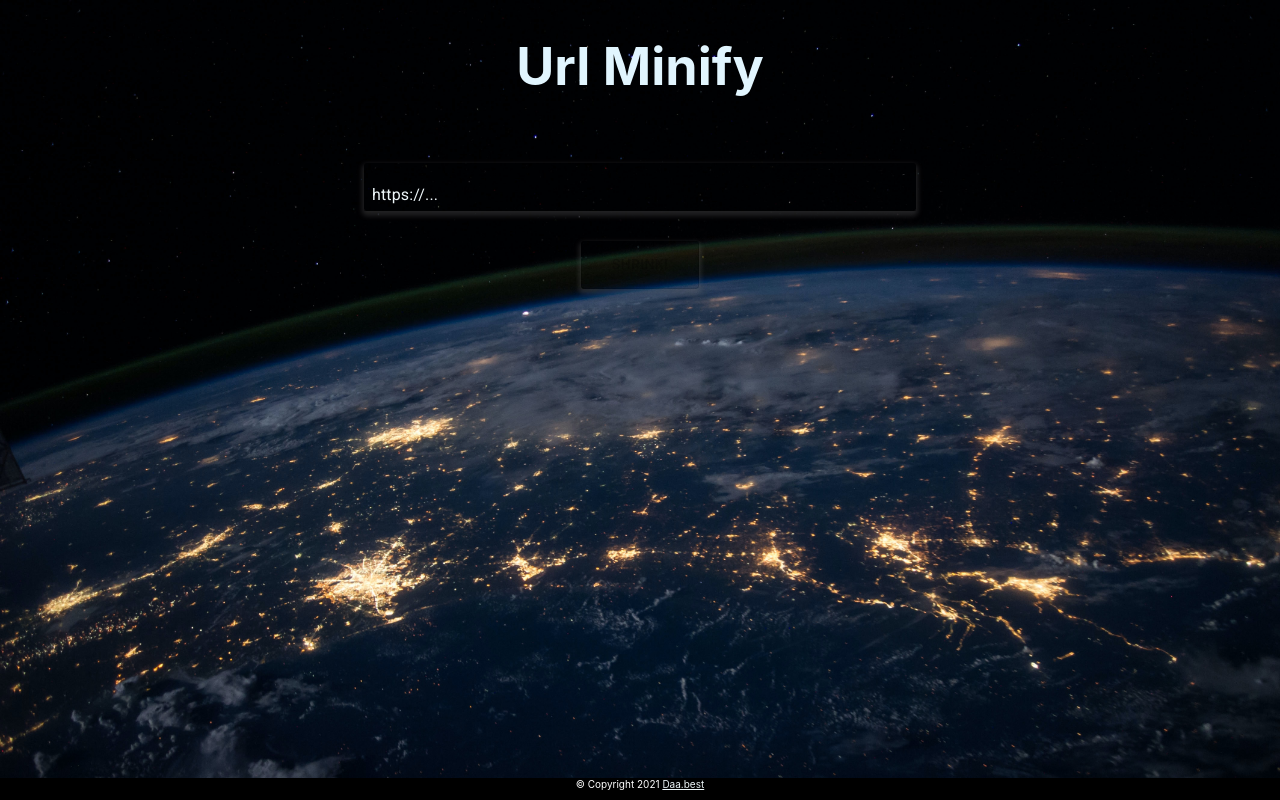
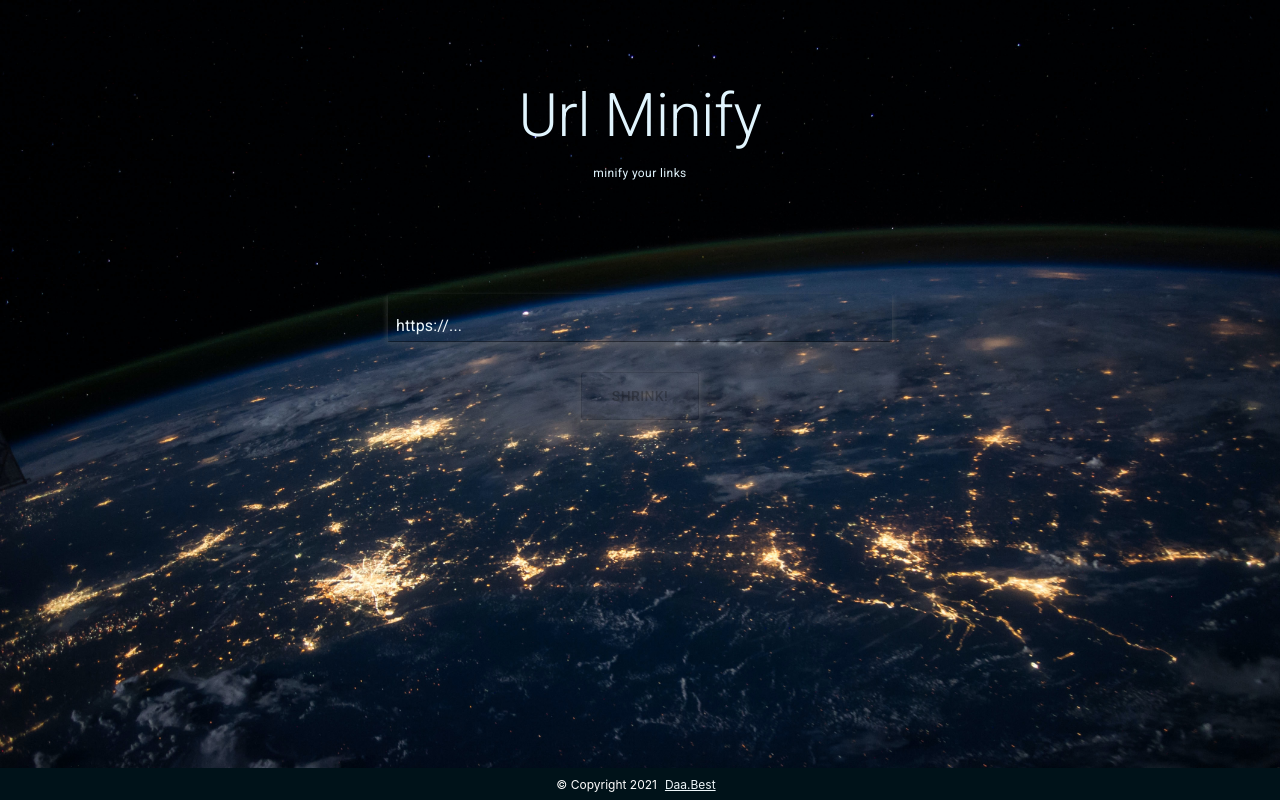
Before and after one commit to Daatwood/shortlinks-wap, a React (Create React App) app: page / in a window 1280 px wide. Built offline with nearby package versions, Linux system fonts and the light colour scheme.

Commit message:
refactor and style cleanup

```diff
--- a/src/App.js
+++ /dev/null
@@ -1,20 +0,0 @@
-import logo from './logo.svg';
-import './App.css';
-import Converter from './components/Converter'
-
-
-function App() {
-  return (
-    <div className="App">
-      <header className="App-header">
-        <h1>Url Minify</h1>
-        <Converter/>
-        <div className='footer'>
-          © Copyright 2021 <a href='https://Daa.best' target='_blank'>Daa.best</a>
-        </div>
-      </header>
-    </div>
-  );
-}
-
-export default App;
--- a/src/components/Converter.jsx
+++ b/src/components/Converter.jsx
@@ -1,7 +1,11 @@
-import { TextField, Button, InputAdornment, Container } from '@material-ui/core';
-import { makeStyles, styled } from '@material-ui/core/styles';
+import { TextField, Button, InputAdornment, Container, CircularProgress } from '@material-ui/core';
+import { styled } from '@material-ui/core/styles';
 import axios from 'axios';
 import React, { useState } from 'react';
+
+import clipboardCopy from '../utils/clipboardCopy'
+import highlightTarget from '../utils/highlight'
+
 
 const white = '#edf6f9';
 
@@ -31,72 +35,77 @@ const StyledInput = styled(TextField)({
 })
 
 const CopyMessage = styled(InputAdornment)({
+  marginRight: 4,
   '& p': {
     color: white
   }
 })
 
-
-function Converter() {
+const Converter = ({strings}) => {
   const limit = 2048
   const [url, setUrl] = useState("");
   const [url64, setUrl64] = useState("");
   const [short, setShort] = useState('');
   const [error, setError] = useState(false);
   const [loading, setLoading] = useState(false);
-  const [copyMsg, setCopyMsg] = useState('Click to copy');
-  const regex = new RegExp(/https?:\/\/(?:www\.|(?!www))[a-zA-Z0-9][a-zA-Z0-9-]+[a-zA-Z0-9]\.[^\s]{2,}|www\.[a-zA-Z0-9][a-zA-Z0-9-]+[a-zA-Z0-9]\.[^\s]{2,}|https?:\/\/(?:www\.|(?!www))[a-zA-Z0-9]+\.[^\s]{2,}|www\.[a-zA-Z0-9]+\.[^\s]{2,}/gi)
+  const [copyMsg, setCopyMsg] = useState(strings.copyDefault);
+  const [btnText, setBtnText] = useState(strings.btnGo);
+  const regexBegins = /^((https?):\/\/)/ig;
+  const regex = new RegExp(/https?:\/\/(?:www\.|(?!www))[a-zA-Z0-9][a-zA-Z0-9-]+[a-zA-Z0-9]\.[^\s]{2,}|www\.[a-zA-Z0-9][a-zA-Z0-9-]+[a-zA-Z0-9]\.[^\s]{2,}|https?:\/\/(?:www\.|(?!www))[a-zA-Z0-9]+\.[^\s]{2,}|www\.[a-zA-Z0-9]+\.[^\s]{2,}/i)
   const base = 'https://api.daa.best';
+  const regexSelf = /api.daa.best/i
 
   const shorten = async () => {
     if(!url64) return;
     setLoading(true);
     const res = await axios.post(base+'/links/'+url64,{}).catch(() => setLoading(false));
-    if (res && res.status === 200)
+    if (res && res.status === 200)  {
       setShort(base+res.data.shortcode)
-    else
+      setBtnText(strings.btnDone)
+    }
+    else {
       console.log(res)
+      setBtnText(strings.btnError)
+    }
     setLoading(false);
   }
 
   const update = (val) => {
+    if (short && val !== url) {
+      setBtnText(strings.btnGo);
+      setShort('')
+    }
     setUrl(val);
     if (!val) return setError(false)
     const enc = btoa(val);
     const urlLong = enc.length > limit
-    if (val.match(regex) && !urlLong) {
+    if (!regexSelf.test(val) && regexBegins.test(val) && val.match(regex) && !urlLong) {
       setUrl64(enc)
       setError(false)
     } else {
-      setUrl64(urlLong ? "Url is too long!" : "Not a valid url!")
+      setUrl64(urlLong ? strings.errorUrlLong : strings.errorUrlInvalid)
       setError(true)
     }
   }
 
-  const copyToClipboard = () => {
-    const copyTextarea = document.querySelector('#shortcode');
-    let copySuccess;
-    copyTextarea.focus();
-    copyTextarea.select();
-    try {
-      var successful = document.execCommand('copy');
-      copySuccess = successful ? 'successfully' : 'unsuccessfully';
-    } catch (err) {
-      console.log(err);
-    }
-    setCopyMsg(`Copy ${copySuccess}!`)
-  }
+  const copy = () => ( clipboardCopy('#shortcode', (bool) => {
+    setCopyMsg(bool ? strings.copySuccess : strings.copyFailed )
+  }));
 
   return (
     <Container maxWidth="sm">
       <form className='converter' noValidate autoComplete="off">
-        <StyledInput id="input" label="https://..." placeholder='minify your link' fullWidth value={url} onChange={(e) => update(e.target.value)} error={error}/>
-        <MinifyButton variant={!error && !!url ? "contained" : "outlined" } disabled={loading || !url || error} color="primary" onClick={shorten} >
-          { short ? 'Done!' : 'Shrink!' }
+        <StyledInput id="input" label={strings.inputLabel}
+          placeholder={strings.ph} fullWidth value={url}  error={error}
+          onChange={(e) => update(e.target.value)}
+          onClick={() => highlightTarget('input')}
+        />
+        <MinifyButton variant={(!error && !!url) || short ? "contained" : "outlined" } disabled={loading || !url || error} color="primary" onClick={shorten} >
+          { loading ? '' : btnText }
+          { loading && <CircularProgress /> }
         </MinifyButton>
-        {/* <TextField id="encoded" label="Base64" fullWidth value={url64}/> */}
-        {short && <StyledInput id="shortcode" label="Short url" fullWidth
-          value={short} onClick={copyToClipboard} onBlur={() => setCopyMsg('')}
+        {short && <StyledInput id="shortcode" label={strings.outputLabel} fullWidth
+          value={short} onClick={copy} onBlur={() => setCopyMsg(strings.copyDefault)}
           InputProps={{
             endAdornment: <CopyMessage position="end">{copyMsg}</CopyMessage>,
           }}
--- /dev/null
+++ b/src/components/Footer.jsx
@@ -0,0 +1,11 @@
+import React from 'react';
+
+const Footer = ({link, creator}) => {
+  const year = new Date().getFullYear();
+  return (
+    <div className='footer'>
+      © Copyright {year} <a href={link} target='_blank' rel='noreferrer' >{creator}</a>
+    </div>
+  )
+}
+export default (Footer);
--- /dev/null
+++ b/src/components/Header.jsx
@@ -0,0 +1,12 @@
+import React from 'react';
+import { Typography } from '@material-ui/core';
+
+const Header = ({title, caption}) => {
+  return (
+    <div className="App-header" >
+      <Typography variant="h2" >{title}</Typography>
+      <Typography variant="caption" >{caption}</Typography>
+    </div>
+  )
+}
+export default (Header);
--- /dev/null
+++ b/src/data/strings.json
@@ -0,0 +1,23 @@
+{
+  "header": {
+    "title": "Url Minify",
+    "caption": "minify your links"
+  },
+  "footer": {
+    "link": "https://api.daa.best/5c788e",
+    "creator": "Daa.Best"
+  },
+  "converter": {
+    "inputLabel": "https://...",
+    "outputLabel": "short link",
+    "ph": " ",
+    "btnGo": "Shrink!",
+    "btnDone": "Done",
+    "btnError": "Server Error",
+    "copyDefault": "Click to copy",
+    "copySuccess": "Copied Successfully!",
+    "copyFailed": "Copied failed.",
+    "errorUrlLong": "link is too long!",
+    "errorUrlInvalid": "a valid url starts with https://"
+  }
+}
--- a/src/index.css
+++ b/src/index.css
@@ -1,4 +1,5 @@
 body {
+  background-color: #001219;
   margin: 0;
   font-family: -apple-system, BlinkMacSystemFont, 'Segoe UI', 'Roboto', 'Oxygen',
     'Ubuntu', 'Cantarell', 'Fira Sans', 'Droid Sans', 'Helvetica Neue',
--- a/src/index.js
+++ b/src/index.js
@@ -1,7 +1,7 @@
 import React from 'react';
 import ReactDOM from 'react-dom';
 import './index.css';
-import App from './App';
+import App from './views/App';
 import reportWebVitals from './reportWebVitals';
 
 ReactDOM.render(
--- a/src/App.css
+++ b/src/styles/App.css
@@ -1,11 +1,14 @@
-
-
 .App {
   text-align: center;
-  background: url('./images/earth-nasa.jpeg');
+  background: url('../images/earth-nasa.jpeg');
   background-repeat: no-repeat;
-  /* background-size: auto; */
   background-size: cover;
+  min-height: 100vh;
+  display: flex;
+  flex-direction: column;
+  align-items: center;
+  justify-content: flex-start;
+  font-size: calc(10px + 2vmin);
 }
 
 .App-logo {
@@ -20,14 +23,8 @@
 }
 
 .App-header {
-  /* background-color: #282c34; */
-  min-height: 100vh;
-  display: flex;
-  flex-direction: column;
-  align-items: center;
-  justify-content: flex-start;
-  font-size: calc(10px + 2vmin);
-  color: #e1f5fe !important;
+  color: #e1f5fe;
+  margin: 10vh 0;
 }
 
 .App-link {
@@ -48,14 +45,21 @@
   left: 0;
   bottom: 0;
   width: 100%;
-  background-color: black;
+  background-color: #001219;
   color: white;
   text-align: center;
-  font-size: 10px;
-  min-height: 22px;
+  font-size: 12px;
+  min-height: 32px;
+  text-align: center;
+  display: flex;
+  flex-direction: row;
+  align-items: center;
+  justify-content: center;
 }
+
 a {
   color: #edf6f9;
+  margin: 8px;
 }
 
 /* input {
--- /dev/null
+++ b/src/utils/clipboardCopy.js
@@ -0,0 +1,13 @@
+import highlightTarget from './highlight'
+
+const clipboardCopy = (idTarget, callback) => {
+  let successful = false;
+  highlightTarget(idTarget);
+  try {
+    successful = document.execCommand('copy');
+  } catch (err) {
+    console.log(err);
+  }
+  callback(successful)
+}
+export default clipboardCopy;
--- /dev/null
+++ b/src/utils/highlight.js
@@ -0,0 +1,7 @@
+const highlightTarget = (idTarget, callback) => {
+  const target = document.querySelector(idTarget);
+  target.focus();
+  target.select();
+  if (callback) callback();
+}
+export default highlightTarget;
--- /dev/null
+++ b/src/views/App.js
@@ -0,0 +1,21 @@
+import { Container } from '@material-ui/core';
+import Converter from '../components/Converter'
+import strings from '../data/strings.json'
+import Header from '../components/Header'
+import Footer from '../components/Footer'
+
+import '../styles/App.css';
+
+function App() {
+  return (
+    <div className="App">
+      <Container maxWidth="sm">
+        <Header {...strings.header} />
+        <Converter strings={strings.converter} />
+        <Footer {...strings.footer} />
+      </Container>
+    </div>
+  );
+}
+
+export default App;
```
